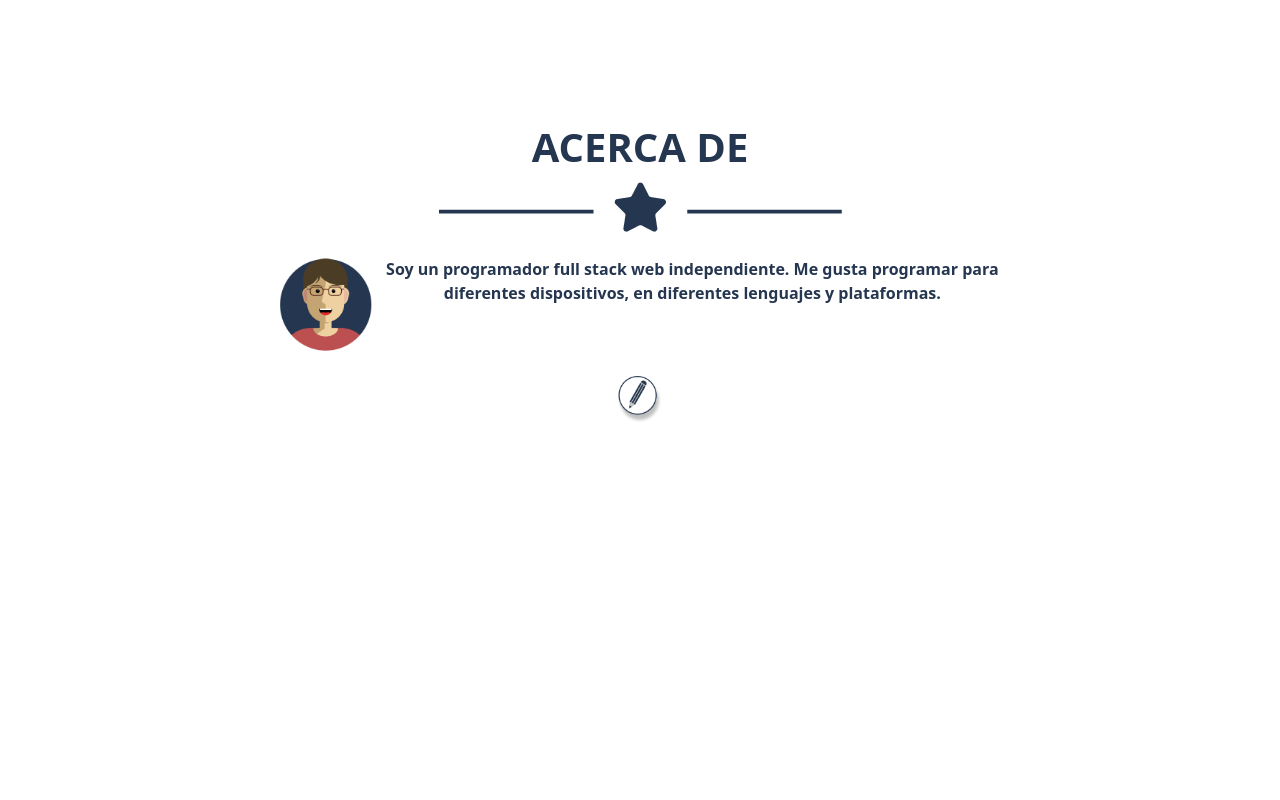
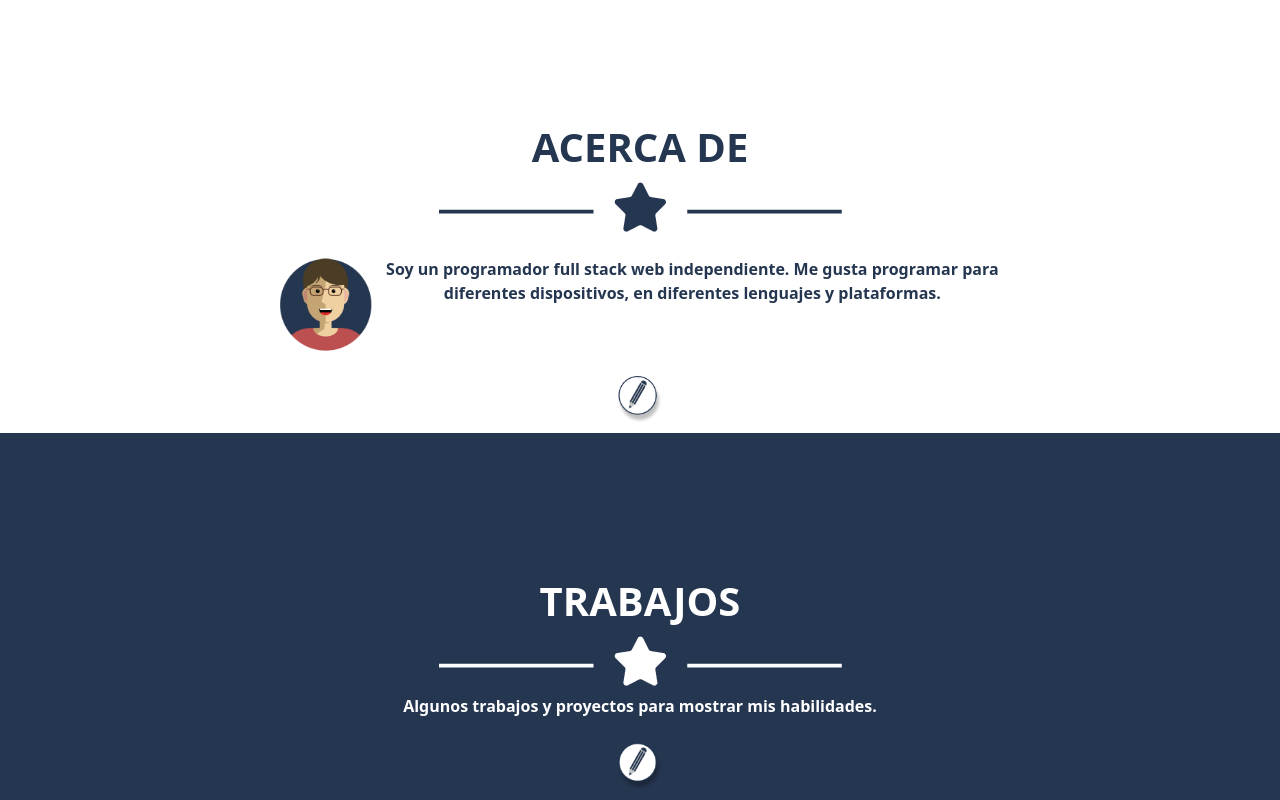
Before and after one commit to carlosc86/portfolio-FrontEnd, an Angular app: page / in a window 1280 px wide. Shown: the part 813-1613 px from the top of the page. Before the commit the page ends 1246 px from the top, so only its background shows below. Built offline with nearby package versions, Linux system fonts and the light colour scheme.

Commit message:
Agregada seccion 'Trabajos'

```diff
--- a/src/app/app.component.html
+++ b/src/app/app.component.html
@@ -1,2 +1,3 @@
 <app-seccion-inicio></app-seccion-inicio>
 <app-seccion-acerca-de></app-seccion-acerca-de>
+<app-seccion-trabajos></app-seccion-trabajos>
--- a/src/app/app.module.ts
+++ b/src/app/app.module.ts
@@ -8,6 +8,7 @@ import { SeccionInicioComponent } from './components/seccion-inicio/seccion-inic
 import { EditarSeccionComponent } from './components/editar-seccion/editar-seccion.component';
 import { SeccionAcercaDeComponent } from './components/seccion-acerca-de/seccion-acerca-de.component';
 import { SeccionComponent } from './components/seccion/seccion.component';
+import { SeccionTrabajosComponent } from './components/seccion-trabajos/seccion-trabajos.component';
 
 @NgModule({
   declarations: [
@@ -15,7 +16,8 @@ import { SeccionComponent } from './components/seccion/seccion.component';
     SeccionInicioComponent,
     EditarSeccionComponent,
     SeccionAcercaDeComponent,
-    SeccionComponent
+    SeccionComponent,
+    SeccionTrabajosComponent
   ],
   imports: [
     BrowserModule,
--- a/src/app/components/editar-seccion/editar-seccion.component.html
+++ b/src/app/components/editar-seccion/editar-seccion.component.html
@@ -1,8 +1,8 @@
-<!--Boton para editar la cabecera de la seccion Acerca De-->
+<!--Boton para editar la cabecera de la seccion-->
 <div class="col-12 ocultable">
     <img src="assets/EditButton.png" alt="" class="img-fluid btn editButton" [attr.data-bs-target]="'#editSection'+seccion.id" data-bs-toggle="modal">
 </div>
-<!--Modal para la edicion de la home page-->
+<!--Modal para la edicion de la seccion-->
 <div class="modal fade" id="editSection{{seccion.id}}" tabindex="-1">
     <div class="modal-dialog">
         <div class="modal-content modalEdit" >
--- a/src/app/components/seccion-acerca-de/seccion-acerca-de.component.html
+++ b/src/app/components/seccion-acerca-de/seccion-acerca-de.component.html
@@ -8,7 +8,7 @@
                 <img src="{{seccion.urlImagen}}" class="img-fluid col-4 col-md-1">
                 <p class="col-8 col-md-6 align-self-stretch">{{seccion.texto}}</p>
             </div>
-
+            <!--Editor de seccion-->
             <app-editar-seccion [seccion]="seccion" (messageEvent)="editarSeccion($event)"></app-editar-seccion>
 
         </div>
--- a/src/app/components/seccion-inicio/seccion-inicio.component.html
+++ b/src/app/components/seccion-inicio/seccion-inicio.component.html
@@ -5,7 +5,7 @@
         <h1 class="col-6 fw-bold position-relative start-50 translate-middle-x"><strong>{{seccion.titulo}}</strong></h1>
         <img src="../../../assets/StarSeparatorWhite.png" class="img-fluid" alt="----Soy un separador----">
         <p>{{seccion.texto}}</p>
-
+        <!--Editor de seccion-->
         <app-editar-seccion [seccion]="seccion" (messageEvent)="editarSeccion($event)"></app-editar-seccion>
     </div>
 </section>
--- /dev/null
+++ b/src/app/components/seccion-trabajos/seccion-trabajos.component.css
@@ -0,0 +1,3 @@
+#works{
+    background-color: #253650;
+}
--- /dev/null
+++ b/src/app/components/seccion-trabajos/seccion-trabajos.component.html
@@ -0,0 +1,10 @@
+<!--Seccion Works-->
+<section class="row pt-5 text-white" id="works">
+    <div class="col-12 mt-5">
+        <h1 class="mt-5"><strong>{{seccion.titulo}}</strong></h1>
+        <img src="assets/StarSeparatorWhite.png" alt="----Soy un separador----" class="img-fluid">
+        <p class="col-12">{{seccion.texto}}</p>
+    </div>
+    <!--Editor de seccion-->
+    <app-editar-seccion [seccion]="seccion" (messageEvent)="editarSeccion($event)"></app-editar-seccion>
+</section>
--- /dev/null
+++ b/src/app/components/seccion-trabajos/seccion-trabajos.component.ts
@@ -0,0 +1,22 @@
+import { Component, OnInit } from '@angular/core';
+import { SeccionComponent } from '../seccion/seccion.component';
+
+@Component({
+  selector: 'app-seccion-trabajos',
+  templateUrl: './seccion-trabajos.component.html',
+  styleUrls: ['./seccion-trabajos.component.css']
+})
+export class SeccionTrabajosComponent extends SeccionComponent implements OnInit {
+
+  constructor() {
+    super();
+   }
+
+  override ngOnInit(): void {
+    this.seccion.titulo="TRABAJOS";
+    this.seccion.texto="Algunos trabajos y proyectos para mostrar mis habilidades.";
+    this.seccion.nombre="Trabajos";
+    this.seccion.id=3;
+  }
+
+}
```
Also changed, not shown: 1 other file (tests, documents, lock files or other folders).
